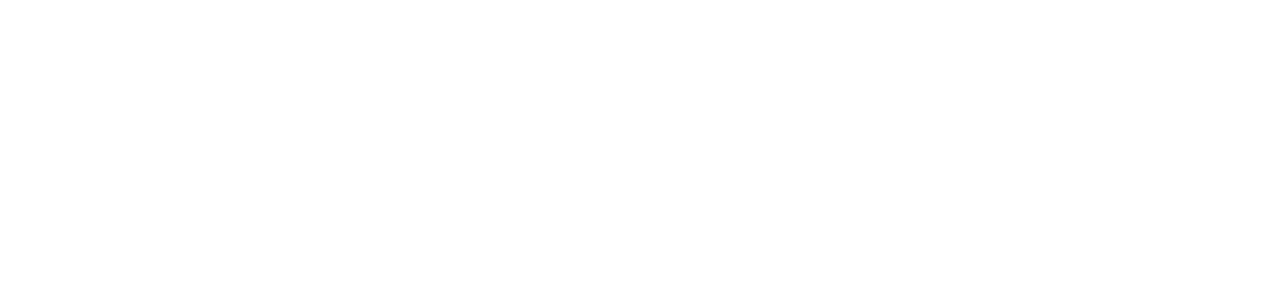
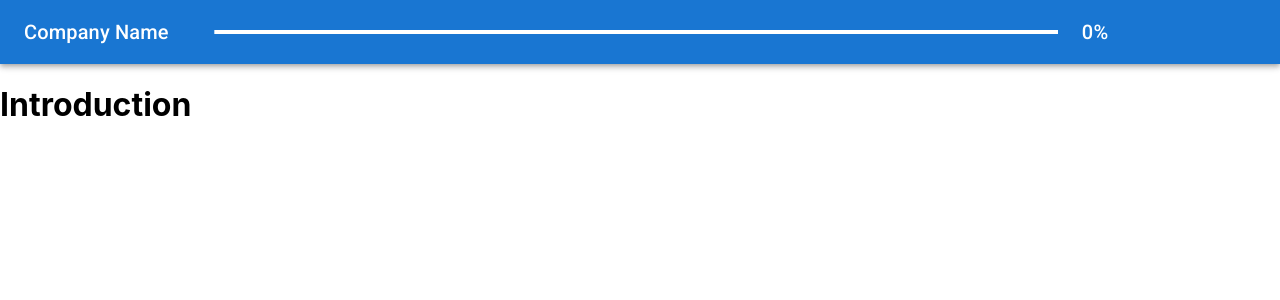
Before and after one commit to ElliotGriffiss/React-Job-Application-Form, a React (Create React App) app in the folder job-application-form/: page / in a window 1280 px wide. Before the commit this address had no page. Shown: the top 300 px of the page. Built offline with nearby package versions, Linux system fonts and the light colour scheme; the HTML template or start-up script is replaced by a standard one.

Commit message:
Set up NavBar
App.jsx is now React Component
Added Introduction Page
Added Linear Progress Bar from Material UI

```diff
--- a/job-application-form/src/App.jsx
+++ b/job-application-form/src/App.jsx
@@ -14,30 +14,55 @@
   Education,
   PersonalStatement,
   Confirmation,
+  Introduction,
 } from "./components/forms";
 
-function App() {
+class App extends Component {
+  state = { Step: 0, CompletetionPercentage: 0, TotalSteps: 6 };
+
+  handleMoveNextStep = () => {
+    let step = [this.state.Step];
+    step += 1;
+    step = step < 0 ? 0 : step;
+
+    let completetionPercentage = (step / this.state.TotalSteps) * 100;
+
+    this.setState({
+      Step: step,
+      CompletetionPercentage: completetionPercentage,
+    });
+  };
+
+  handleMoveBackStep = () => {
+    let step = [this.state.Step];
+    step -= 1;
+    step = step < 0 ? 0 : step;
+    this.setState({ Step: step });
+  };
+
+  render() {
     return (
       <React.Fragment>
-      <NavigationBar />
+        <NavigationBar
+          CompletetionPercentage={this.state.CompletetionPercentage}
+        />
         <Routes>
+          <Route path="/" element={<Introduction />}></Route>
+          <Route path="/personal-details" element={<PersonalDetails />}></Route>
           <Route
-          path="/form/personal-details"
-          element={<PersonalDetails />}
-        ></Route>
-        <Route
-          path="/form/employment-history"
+            path="/employment-history"
             element={<EmploymentHistory />}
           ></Route>
-        <Route path="/form/education" element={<Education />}></Route>
+          <Route path="/education" element={<Education />}></Route>
           <Route
-          path="/form/personal-statement"
+            path="/personal-statement"
             element={<PersonalStatement />}
           ></Route>
-        <Route path="/form/confirmation" element={<Confirmation />}></Route>
+          <Route path="/confirmation" element={<Confirmation />}></Route>
         </Routes>
       </React.Fragment>
     );
   }
+}
 
 export default App;
--- a/job-application-form/src/components/forms/index.js
+++ b/job-application-form/src/components/forms/index.js
@@ -1,3 +1,4 @@
+import {default as Introduction} from './introduction';
 import {default as PersonalDetails } from './personalDetails';
 import {default as EmploymentHistory} from './employmentHistory';
 import {default as Education} from './education';
@@ -5,9 +6,10 @@
 import {default as Confirmation} from './confirmation';
 
 export {
+    Introduction,
     PersonalDetails,
     EmploymentHistory,
     Education,
     PersonalStatement,
-    Confirmation
+    Confirmation,
 }
--- /dev/null
+++ b/job-application-form/src/components/forms/introduction.jsx
@@ -0,0 +1,10 @@
+import React, { Component } from "react";
+
+class Introduction extends Component {
+  state = {};
+  render() {
+    return <h1>Introduction</h1>;
+  }
+}
+
+export default Introduction;
--- a/job-application-form/src/components/navigationBar.jsx
+++ b/job-application-form/src/components/navigationBar.jsx
@@ -1,8 +1,65 @@
 import React, { Component } from "react";
+import PropTypes from "prop-types";
+import { NavLink } from "react-router-dom";
+import AppBar from "@mui/material/AppBar";
+import Container from "@mui/material/Container";
+import Toolbar from "@mui/material/Toolbar";
+import Typography from "@mui/material/Typography";
+import Box from "@mui/material/Box";
+import LinearProgress from "@mui/material/LinearProgress";
+
+const pages = [
+  "Introduction",
+  "Personal Details",
+  "Employment History",
+  "Education",
+  "Personal Statement",
+  "Confirmation",
+];
 
 class NavigationBar extends Component {
+  static propTypes = {
+    /**
+     * The value of the progress indicator for the determinate and buffer variants.
+     * Value between 0 and 100.
+     */
+    CompletetionPercentage: PropTypes.number.isRequired,
+  };
+
   render() {
-    return <></>;
+    return (
+      <AppBar position="static">
+        <Container maxWidth="xl">
+          <Toolbar disableGutters>
+            <Box
+              sx={{
+                display: "flex",
+                alignItems: "center",
+                width: "100%",
+              }}
+            >
+              <Box sx={{ mr: 2, width: "180px" }}>
+                <Typography variant="h6" noWrap component="div">
+                  Company Name
+                </Typography>
+              </Box>
+              <Box sx={{ mr: 1, width: "Calc(100% - 360px);" }}>
+                <LinearProgress
+                  sx={{ backgroundColor: "#fff" }}
+                  variant="determinate"
+                  value={this.props.CompletetionPercentage}
+                />
+              </Box>
+              <Box sx={{ width: "180px", ml: 2 }}>
+                <Typography variant="h6">
+                  {this.props.CompletetionPercentage}%
+                </Typography>
+              </Box>
+            </Box>
+          </Toolbar>
+        </Container>
+      </AppBar>
+    );
   }
 }
 
```
Lines whose indentation alone changed are shown as unchanged.
